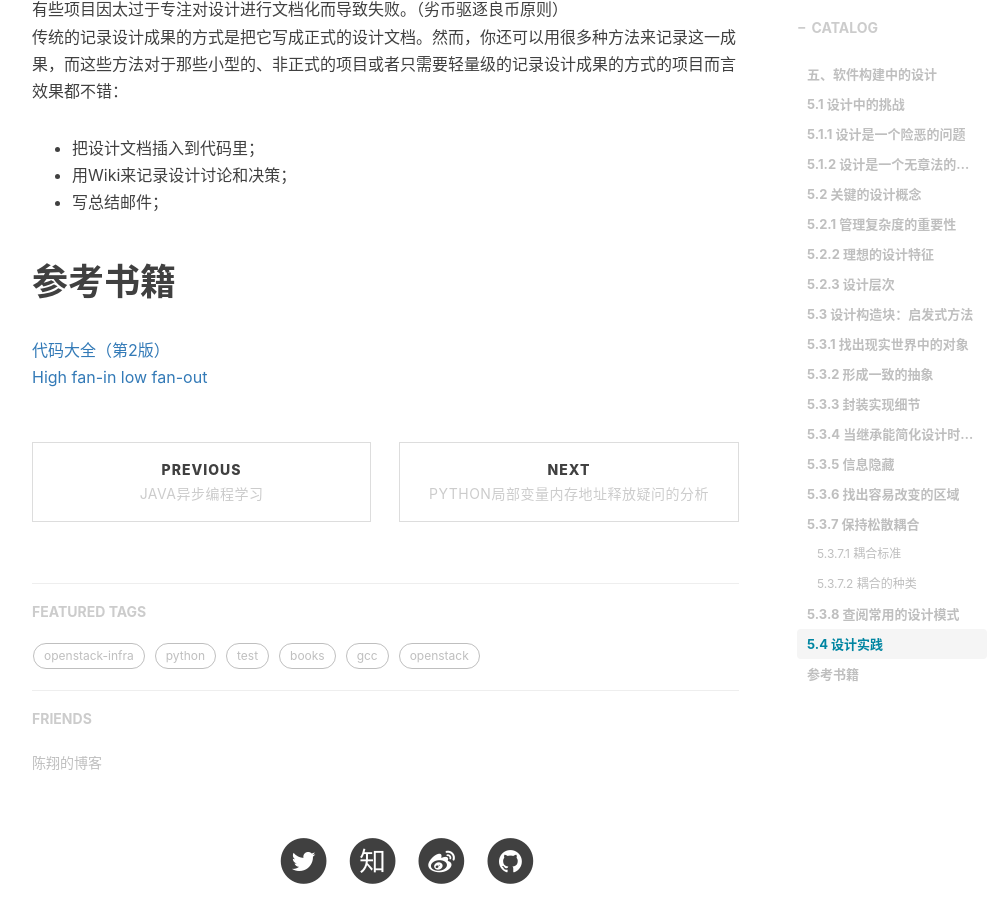
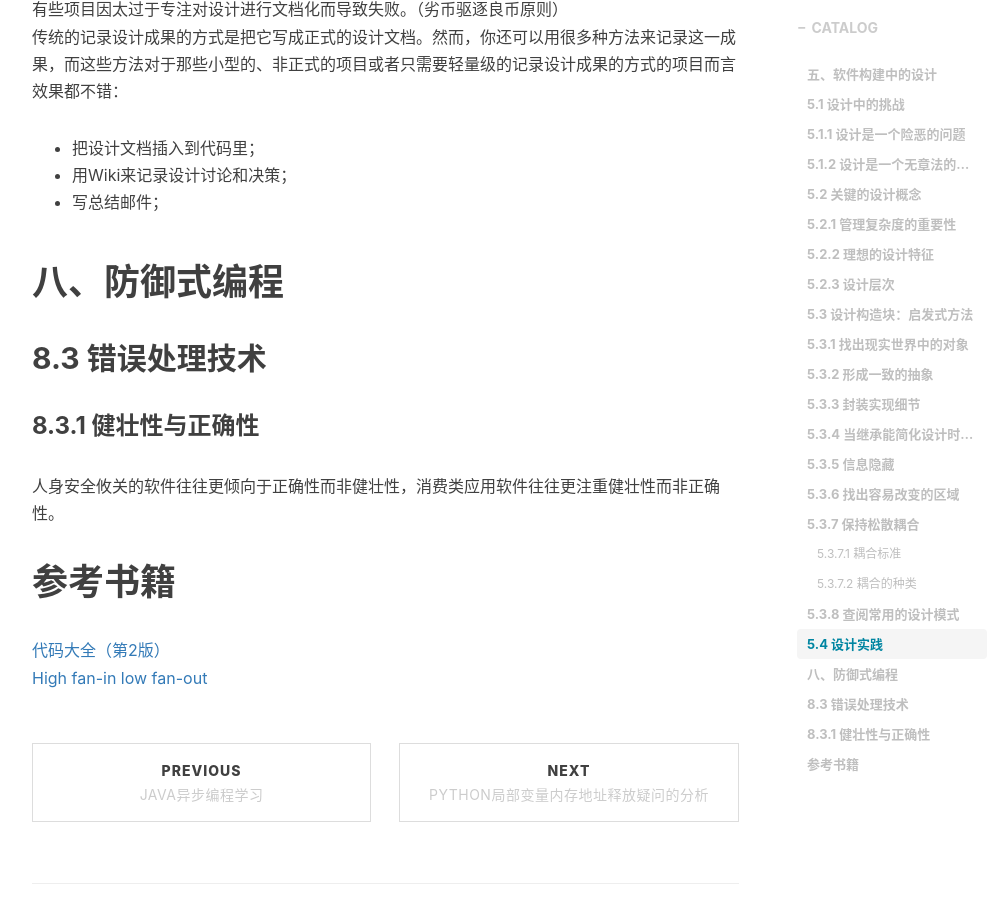
Before and after one commit to shihai1991/shihai1991.github.io, a Jekyll site: the page built from _posts/2022-05-28-代码大全2.md, in a window 1280 px wide and 900 px high, scrolled down 4200 px. Shown: the whole window, without its empty margins (233-1236 px from the left). Built offline with Jekyll 4.4.1, drawn with Linux system fonts in a browser that asks for light colours; nearby versions of some CDN libraries; comment, search, counter and statistics services are not loaded.

Commit message:
Update 2022-05-28-代码大全2.md

```diff
--- a/_posts/2022-05-28-代码大全2.md
+++ b/_posts/2022-05-28-代码大全2.md
@@ -103,6 +103,13 @@ time: '2022.06.01 15:52:00'
 - 用Wiki来记录设计讨论和决策；
 - 写总结邮件；
 
+# 八、防御式编程
+
+## 8.3 错误处理技术
+
+### 8.3.1 健壮性与正确性
+人身安全攸关的软件往往更倾向于正确性而非健壮性，消费类应用软件往往更注重健壮性而非正确性。
+
 # 参考书籍
 [代码大全（第2版）](https://book.douban.com/subject/1477390/)
 [High fan-in low fan-out](https://zhuanlan.zhihu.com/p/391411455)
```
